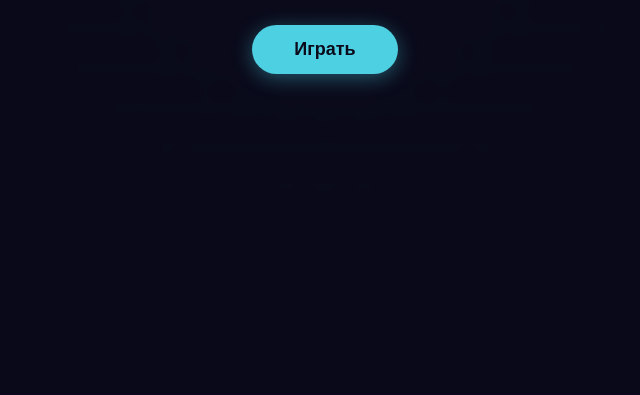
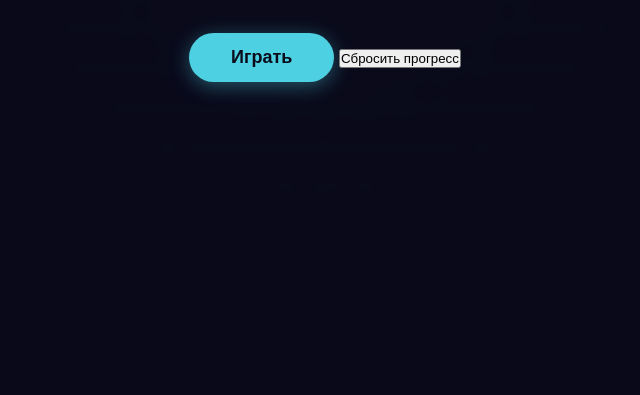
Before and after one commit to EvilUnkle/Arkanoid, a plain HTML site: page index.html in a window 1280 px wide. Shown: the part 405-800 px from the top of the page, without its empty margins (315-955 px from the left). Drawn offline with Linux system fonts and the light colour scheme.

Commit message:
Update index.html

```diff
--- a/index.html
+++ b/index.html
@@ -25,7 +25,15 @@
         <div id="overlay" class="overlay">
             <h1 id="overlay-title">Арканоид</h1>
             <p id="overlay-text">Управляй платформой пальцем</p>
-            <button id="start-btn">Играть</button>
+
+            <div id="level-select" class="level-select">
+                <div class="level-grid" id="level-grid"></div>
+            </div>
+
+            <div class="overlay-buttons">
+                <button id="start-btn" class="primary-btn">Играть</button>
+                <button id="reset-btn" class="link-btn">Сбросить прогресс</button>
+            </div>
         </div>
     </div>
     <script src="game.js"></script>
```
